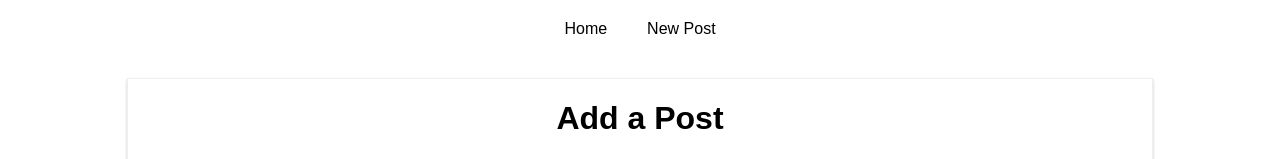
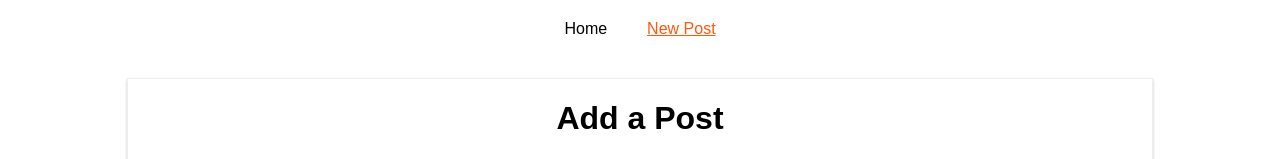
Before and after one commit to badgerine/http-01-reaching-out, a React (Create React App) app: page /new-post in a window 1280 px wide. Shown: the top 159 px of the page. Built offline with nearby package versions, Linux system fonts and the light colour scheme.

Commit message:
S11#201 styling the active route

```diff
--- a/src/components/Post/Post.js
+++ b/src/components/Post/Post.js
@@ -1,16 +1,13 @@
 import React from 'react';
-import {withRouter} from 'react-router-dom';
 import './Post.css';
 
-const post = (props) => {
-    console.log(props);
-    return (
+const post = (props) => (
     <article className="Post" onClick={props.clicked}>
         <h1>{props.title}</h1>
         <div className="Info">
             <div className="Author">{props.author}</div>
         </div>
-    </article>);
-}
+    </article>
+)
 
-export default withRouter(post);
+export default post;
--- a/src/containers/Blog/Blog.css
+++ b/src/containers/Blog/Blog.css
@@ -17,6 +17,7 @@
 }
 
 .Blog a:hover,
-.Blog a:active {
+.Blog a:active,
+.Blog a.my-active {
     color: #fa923f;
 }
--- a/src/containers/Blog/Blog.js
+++ b/src/containers/Blog/Blog.js
@@ -2,21 +2,34 @@
 import './Blog.css';
 import Posts from './Posts/Posts';
 import NewPost from './NewPost/NewPost';
-import { Route, Link} from 'react-router-dom';
+import { Route, NavLink} from 'react-router-dom';
 
 class Blog extends Component {
 
+    componentDidMount(){
+        console.log(this.props);
+    }
+
     render() {
-
         return (
             <div className="Blog">
                 <header>
                     <nav>
                         <ul>
-                            <li><Link to="/">Home</Link></li>
-                            <li><Link to={
-                                {pathname:"/new-post",hash:"#submit",search:"?quick-submit=true"}
-                                }>New Post</Link></li>
+                            <li><NavLink
+                                to="/"
+                                exact
+                                activeClassName="my-active">Home</NavLink></li>
+                            <li><NavLink to={{
+                                pathname: "/new-post",
+                                hash: "#submit",
+                                search: "?quick-submit=true"
+                                }}
+                                activeStyle={{
+                                    color:'#fa590f',
+                                    textDecoration:'underline'
+                                }}
+                            >New Post</NavLink></li>
                         </ul>
                     </nav>
                 </header>
--- a/src/containers/Blog/Posts/Posts.js
+++ b/src/containers/Blog/Posts/Posts.js
@@ -12,7 +12,7 @@
     }
 
     componentDidMount() {
-        console.log(this.props);
+        console.log('#Posts:ComponentDidMount '+ this.props);
         axios.get('/posts')
             .then(response => {
                 const posts = response.data.slice(0, 4);
```
